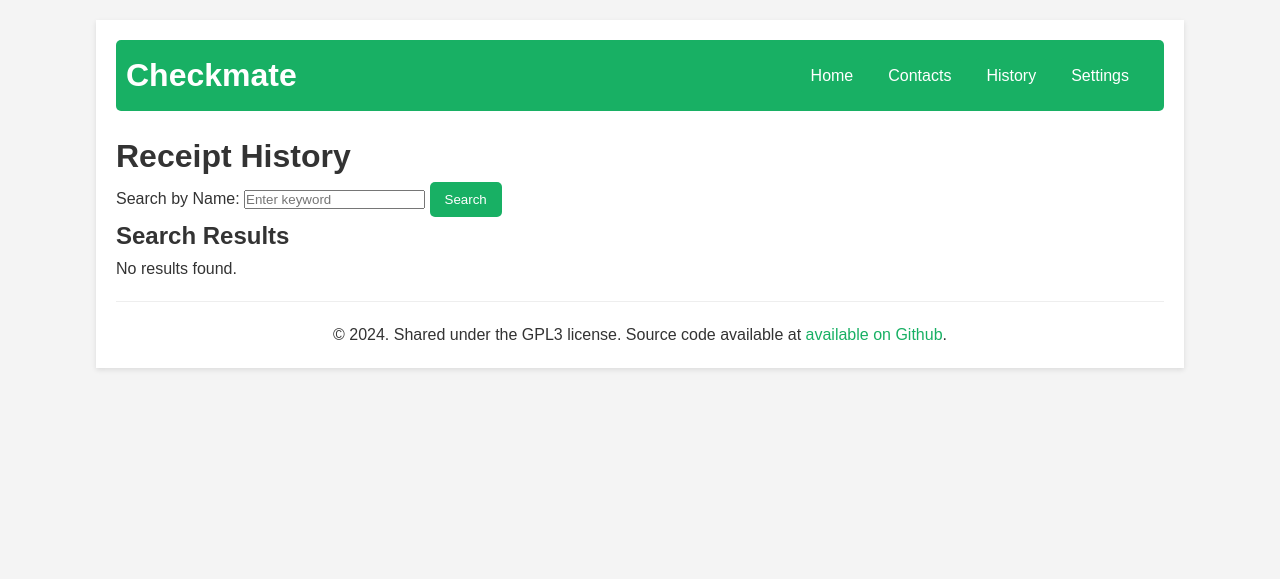
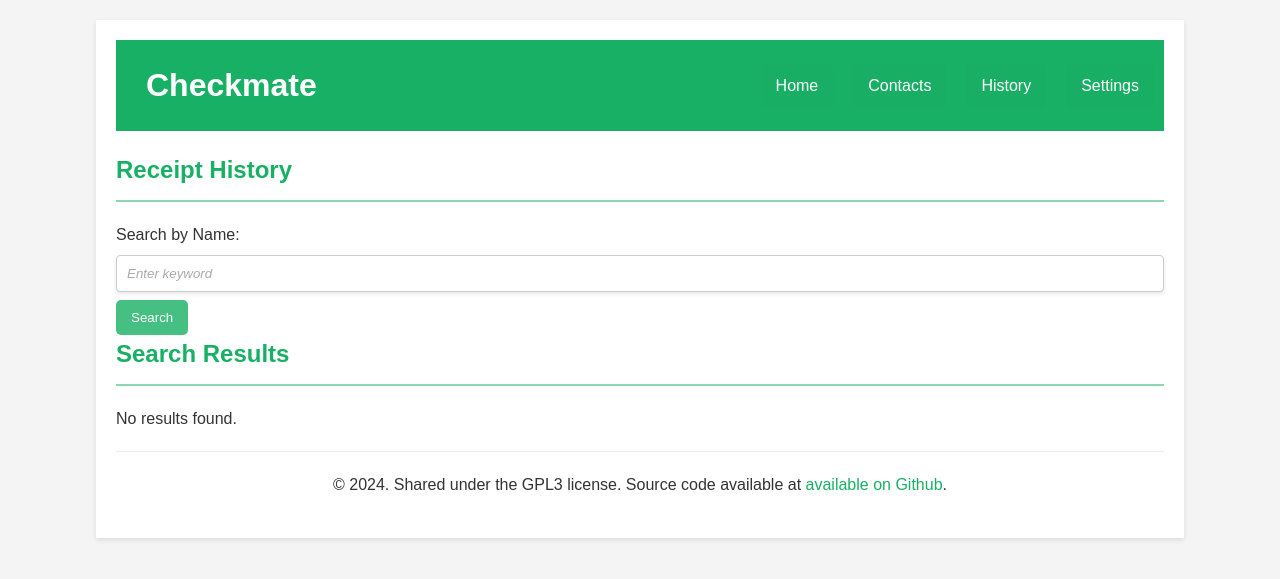
Before and after one commit to software-students-spring2024/2-web-app-exercise-bswe, a Flask app: page /history in a window 1280 px wide. Shown: the top 579 px of the page. Run offline with Flask 2, Linux system fonts and the light colour scheme; data that the repository does not hold is empty.

Commit message:
more edits to css, making it look more clean

```diff
--- a/static/css/style.css
+++ b/static/css/style.css
@@ -1,4 +1,4 @@
-/* General Resets */
+
 *,
 *::before,
 *::after {
@@ -15,12 +15,12 @@ body {
 }
 
 a {
-    color: rgb(24,176,100); /* Updated green for links */
+    color: rgb(24,176,100);
     text-decoration: none;
 }
 
 a:hover {
-    color: #007bff; /* Lighter blue for hover for contrast */
+    color: #0056b3;
 }
 
 .container {
@@ -36,15 +36,25 @@ header {
     display: flex;
     justify-content: space-between;
     align-items: center;
-    margin-bottom: 20px;
-    background-color: rgb(24,176,100); /* Updated green background for the header */
-    padding: 10px; /* Added padding for better spacing */
-    border-radius: 5px; /* Rounded corners */
+    padding: 20px 0;
+    background-color: rgb(24,176,100);
+    color: #fff;
 }
 
 header h1 {
     margin: 0;
-    color: #fff; /* White text for contrast */
+    padding-left: 30px;
+    color: #fff;
+}
+
+
+h2 {
+    font-size: 24px;
+    color: rgb(24, 176, 100);
+    margin-bottom: 20px;
+    padding-bottom: 10px;
+    border-bottom: 2px solid rgba(24, 176, 100, 0.5);
+    text-align: left;
 }
 
 nav {
@@ -52,87 +62,99 @@ nav {
 }
 
 nav a {
-    margin-right: 15px;
-    padding: 5px 10px;
-    background-color: rgb(24,176,100); /* Consistent green for nav links */
-    color: #fff; /* White text for links */
-    border-radius: 3px; /* Rounded corners for links */
+    padding: 10px 15px;
+    margin: 0 10px;
+    background-color: rgba(24,176,100, 0.8);
+    color: #ffffff;
+    border-radius: 5px;
+    text-align: center;
 }
 
 nav a:hover {
-    background-color: rgba(24,176,100, 0.8); /* Slightly transparent green for hover */
+    background-color: rgba(24,176,100, 1);
+    color: #ffffff;
 }
 
 main {
-    margin-bottom: 20px;
+    margin-top: 20px;
 }
 
 .input-group {
-    margin-bottom: 1em;
+    margin-bottom: 20px;
 }
 
 .input-group label {
     display: block;
-    margin-bottom: 0.5em;
+    margin-bottom: 8px;
 }
 
-.input-group input[type="text"],
-.input-group input[type="email"],
-.input-group input[type="number"],
-.input-group input[type="password"] {
+input[type="text"],
+input[type="password"],
+input[type="email"],
+input[type="number"],
+input[type="date"],
+input[type="search"] {
     width: 100%;
     padding: 10px;
+    margin: 8px 0;
     border: 1px solid #ccc;
-    border-radius: 5px;
+    border-radius: 4px;
+    box-shadow: 0 2px 4px rgba(0,0,0,0.1);
+    transition: border-color 0.3s, box-shadow 0.3s;
 }
 
+input[type="text"]:focus,
+input[type="password"]:focus,
+input[type="email"]:focus,
+input[type="number"]:focus,
+input[type="date"]:focus,
+input[type="search"]:focus {
+    border-color: #4A90E2;
+    box-shadow: 0 0 8px rgba(74,144,226,0.5);
+}
+
+input::placeholder {
+    color: #aaa;
+    font-style: italic;
+}
+
+/* Button Styling for Consistency */
 button,
-input[type="submit"] {
-    background-color: rgb(24,176,100); /* Dark green for buttons */
-    color: #ffffff;
+input[type="submit"],
+.buttons button {
+    background-color: rgba(24,176,100, 0.8);
+    color: white;
     padding: 10px 15px;
     border: none;
     border-radius: 5px;
     cursor: pointer;
+    text-align: center;
+    display: inline-block;
+    transition: background-color 0.3s;
 }
 
 button:hover,
-input[type="submit"]:hover {
-    background-color: rgba(24,176,100, 0.8); /* Slightly transparent green on hover */
+input[type="submit"]:hover,
+.buttons button:hover {
+    background-color: rgba(24,176,100, 1);
 }
 
 footer {
     text-align: center;
+    padding: 20px;
     margin-top: 20px;
-    padding-top: 20px;
+    background-color: #ffffff;
+    color: #333;
     border-top: 1px solid #eee;
 }
 
-table {
-    width: 100%;
-    border-collapse: collapse;
-    margin-top: 20px;
-}
-
-th,
-td {
-    padding: 8px;
-    border: 1px solid #ccc;
-    text-align: left;
-}
-
-th {
-    background-color: rgb(24,176,100); /* Updated green for table headers */
-    color: #fff; /* White text for contrast */
-}
-
-/* Responsive Design */
 @media (max-width: 768px) {
-    header {
+    header, nav {
         flex-direction: column;
+        text-align: center;
     }
 
     nav a {
-        margin-bottom: 10px;
+        margin: 10px 0;
     }
 }
--- a/templates/base.html
+++ b/templates/base.html
@@ -3,7 +3,6 @@
   <head>
     <title>Flask-MongoDB Example App</title>
     <link rel="stylesheet" href="{{ url_for('static', filename='css/style.css') }}?v={{ current_time }}">
-
   </head>
   <body>
     <div class="container">
--- a/templates/search_history.html
+++ b/templates/search_history.html
@@ -14,7 +14,7 @@
     </style>
 </head>
 <body>
-    <h1>Receipt History</h1>
+    <h2>Receipt History</h2>
     <form action="/history" method="get">
         <label for="search">Search by Name:</label>
         <input type="text" id="search" name="search" placeholder="Enter keyword">
```
